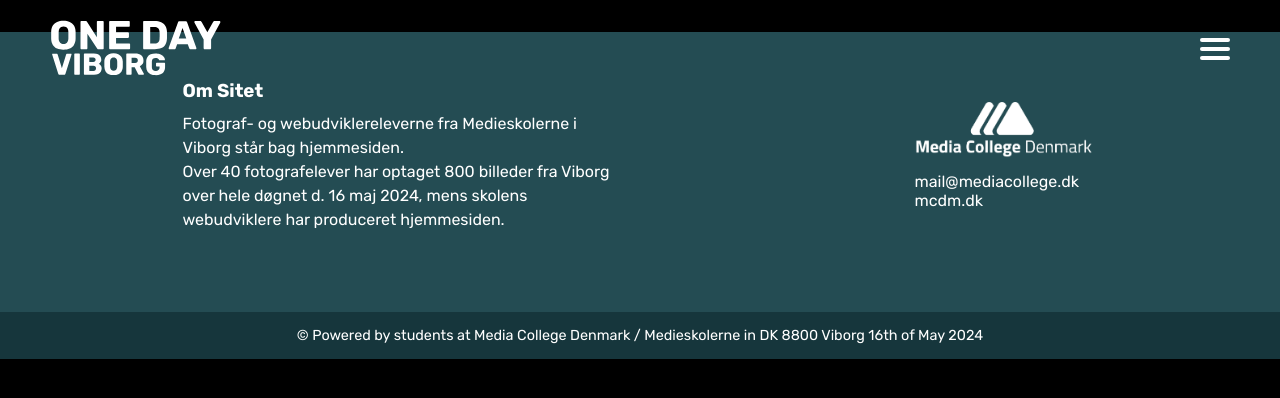
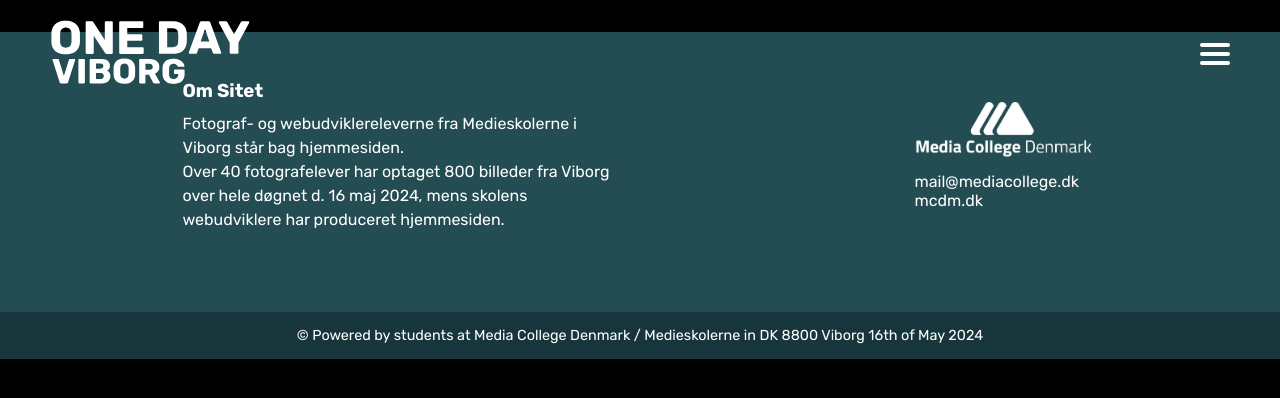
Before and after one commit to MCDM-Viborg/oneday, a React (Vite) app: page /om in a window 1280 px wide. Shown: the top 398 px of the page. Built offline with nearby package versions, Linux system fonts and the light colour scheme.

Commit message:
fix burgermenu

```diff
--- a/src/components/navigation/burgermenu/Burgermenu.css
+++ b/src/components/navigation/burgermenu/Burgermenu.css
@@ -3,8 +3,6 @@
   display: flex;
   justify-content: flex-end;
   align-items: center;
-  position: relative;
-  width: 100%;
 }
 
 /* burger-btn contains the three bars */
@@ -40,11 +38,11 @@
   left: 0;
   background-color: #00000030;
   display: none;
-
   padding: 30px 50px;
   list-style-type: none;
   z-index: 2;
   text-align: center;
+  padding-top: 4em;
 }
 
 /* nav-ul will show */
@@ -70,9 +68,3 @@
 .navlink:hover {
   color: #fa96aa;
 }
-
-/* @media (max-width: 768px) {
-  .navul {
-    padding-top: 0;
-  }
-} */
```
Also changed, not shown: 5 other files (tests, documents, lock files or other folders).
